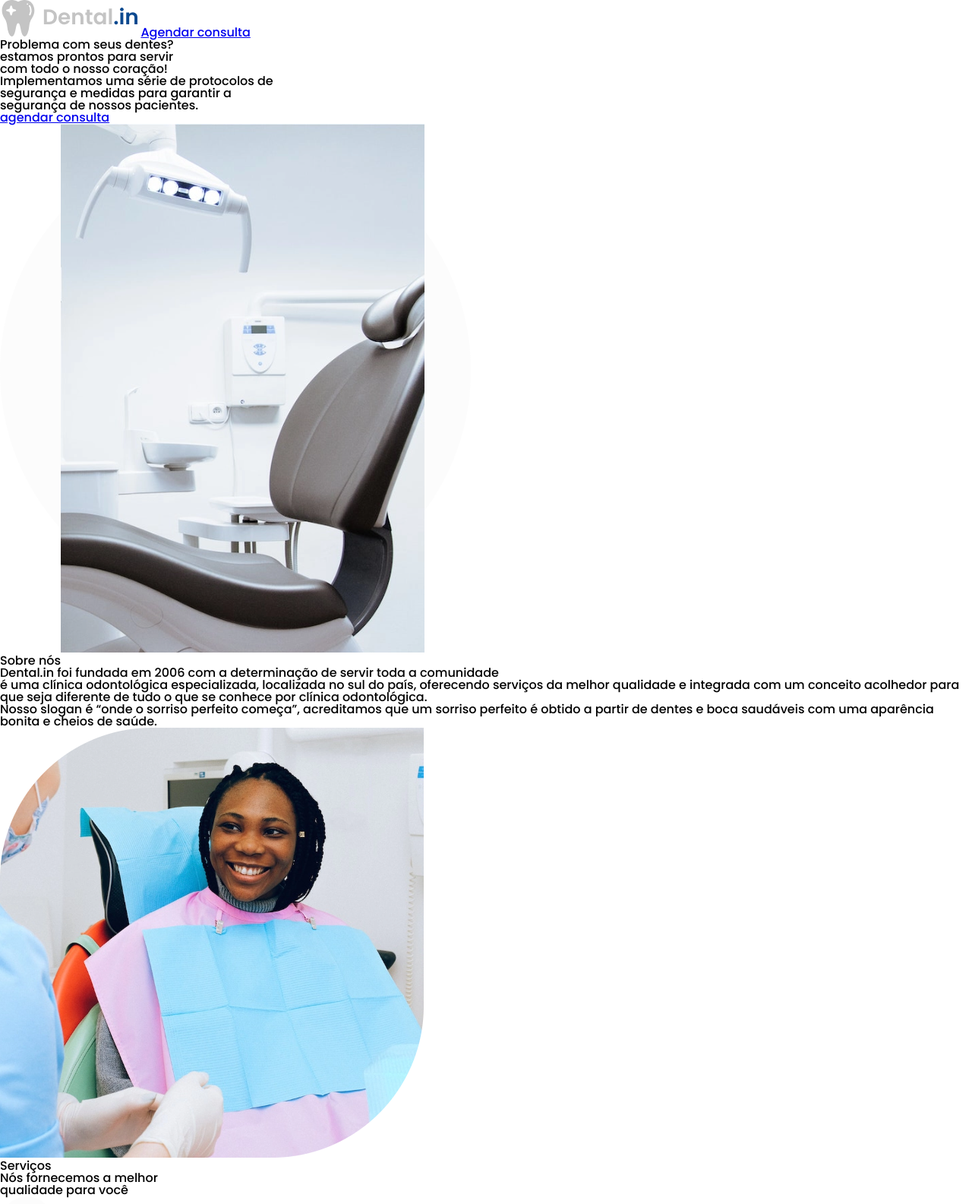
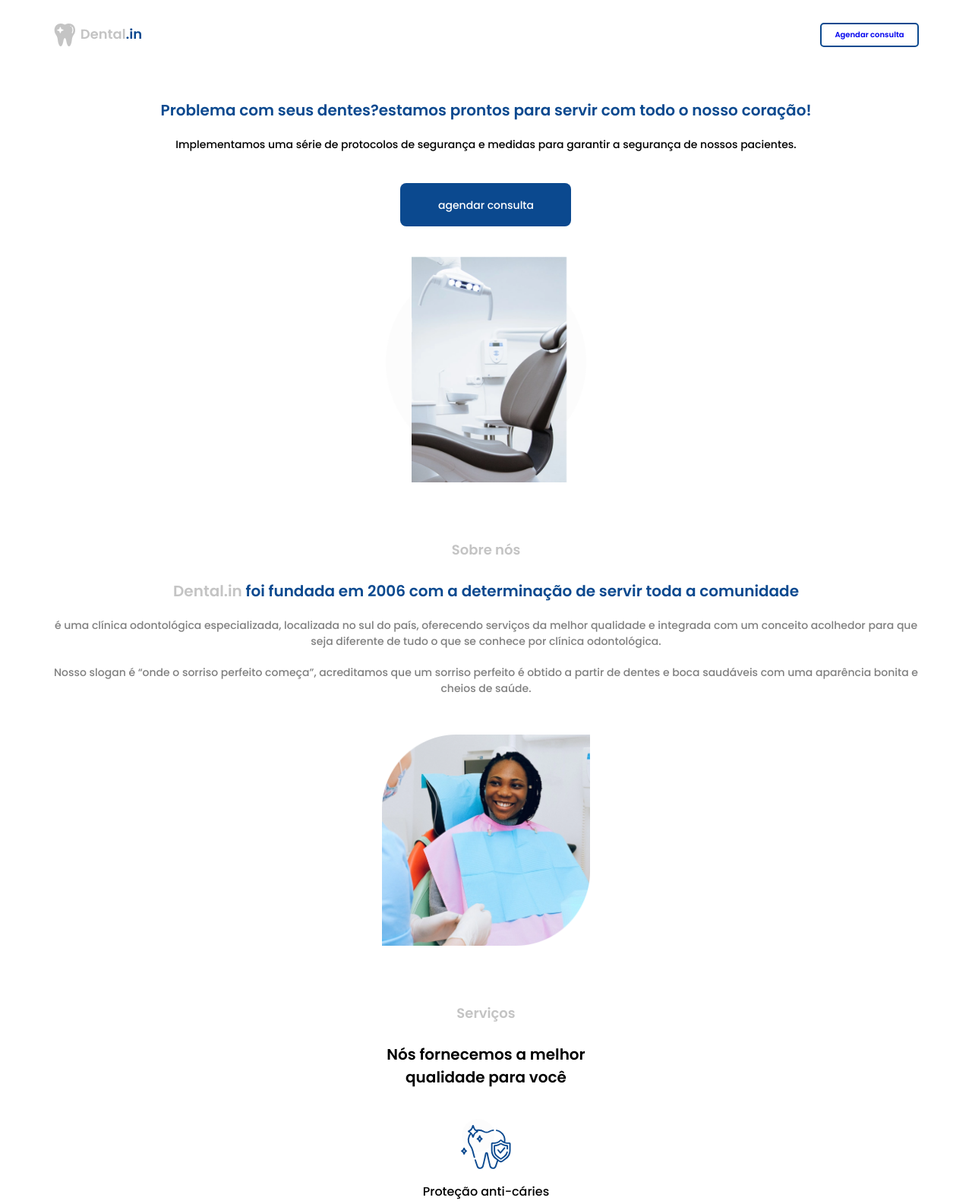
Before and after one commit to CristianPetry/DentalIn, a plain HTML site: page index.html in a window 1280 px wide. Shown: the top 1585 px of the page at 76% size. Drawn offline with Linux system fonts and the light colour scheme.

Commit message:
Css para dispositivos móveis ok

```diff
--- /dev/null
+++ b/about-us.css
@@ -0,0 +1,44 @@
+
+.about-us{
+    display: flex;
+    flex-direction: column;
+    align-items:center;
+}
+
+
+.about-us__tag{
+
+    font-size: 18px;
+    font-weight: 600;
+    color: var(--gray-100);
+    text-align: center;
+    display: block;
+}
+
+.about-us__title{
+    font-size: 20px;
+    color: var(--primary-color);
+    font-weight: 600;
+    text-align: center;
+    line-height: 30px;
+    margin-top: 30px;
+
+}
+
+.about-us__company-name-in-title{
+    color: var(--gray-100);
+}
+
+.about-us__text{
+    font-size: 14px;
+    color: var(--gray-200);
+    line-height: 21px;
+    text-align: center;
+    margin-top:20px;
+
+}
+
+.about-us__image{
+    margin-top: 50px;
+    max-width: 274px;
+}
--- /dev/null
+++ b/bottom-slogan.css
@@ -0,0 +1,44 @@
+.bottom-slogan{
+    display: flex;
+  flex-direction:column ;
+  align-items: center;
+}
+
+
+
+.bottom-slogan-container{
+    background-color: #c4c4c40f;
+    padding: 30px 0;
+}
+
+.bottom-slogan__tag{
+    color: var(--gray-100);
+    font-size: 18px;
+
+}
+.bottom-slogan__text{
+    color: var(--primary-color);
+    font-size: 18px;
+    line-height: 27px;
+    margin-top: 15px;
+    font-weight: 600;
+}
+.bottom-slogan__cta{
+    width: 135px;
+    height: 38px;
+    background-color: var(--primary-color);
+    display: block;
+    font-size: 10px;
+    color: var(--white);
+    text-decoration: none;
+    display: flex;
+    align-items: center;
+    justify-content: center;
+    border-radius: 5px;
+    margin-top: 15px;
+}
+
+.bottom-slogan__image{
+    margin-top: 40px;
+    max-width:239px;
+}
--- /dev/null
+++ b/footer.css
@@ -0,0 +1,19 @@
+footer{
+    display: flex;
+    flex-direction: column;
+    align-items: center;
+    padding-bottom: 35px;
+
+}
+
+
+
+.footer__logo{
+    width: 120px;
+}
+
+.footer__text{
+    font-size: 14px;
+    color: var(--gray-200);
+    margin: 32px;
+}
--- a/global.css
+++ b/global.css
@@ -15,3 +15,28 @@
 body{
     font-family: "Poppins",sans-serif;
 }
+
+
+.header,
+.presentation,
+.about-us,
+.services,
+.bottom-slogan,
+.footer {
+
+    max-width: 1200px;
+    margin:0 auto;
+    padding: 0 30px;
+
+}
+.bottom-slogan-container{
+  background-color: #c4c4c40f;
+}
+
+
+.about-us,
+.services,
+.bottom-slogan-container,
+.footer{
+    margin-top: 80px;
+}
--- /dev/null
+++ b/header.css
@@ -0,0 +1,27 @@
+.header{
+    margin-top: 30px;
+    display: flex;
+    justify-content: space-between;
+    align-items: center;
+
+}
+
+.header__logo{
+    width: 116px;
+
+}
+
+
+.header__cta{
+    text-decoration: none;
+    border: 2px solid var(--primary-color);
+    width: 130px;
+    height: 32px;
+    font-size: 10px;
+    font-weight: 600;
+    display: flex;
+    justify-content: center;
+    align-items: center;
+    border-radius: 5px;
+
+}
--- a/index.html
+++ b/index.html
@@ -12,6 +12,12 @@
 
     <link rel="stylesheet" href="reset.css">
     <link rel="stylesheet" href="global.css">
+    <link rel="stylesheet" href="header.css">
+    <link rel="stylesheet" href="presentation.css">
+    <link rel="stylesheet" href="about-us.css">
+    <link rel="stylesheet" href="services.css">
+    <link rel="stylesheet" href="bottom-slogan.css">
+    <link rel="stylesheet" href="footer.css">
 
 
     <title>Dental.In</title>
@@ -22,17 +28,17 @@
 
     <header class="header">
 
-        <img class="header__logotipo" src="assets/Logotipo.svg" alt="logotipo Dental.In">
+        <img class="header__logo" src="assets/Logotipo.svg" alt="logotipo Dental.In">
 
         <a class="header__cta" href="#">Agendar consulta</a>
     </header>
 
     <section class="presentation">
         <div class="presentation__desciption-container">
-            <h1 class="presentation__tittle">Problema com seus dentes?<br>estamos prontos para servir <br> com todo o nosso coração!</h1>
+            <h1 class="presentation__title">Problema com seus dentes?estamos prontos para servir  com todo o nosso coração!</h1>
 
-            <p class="presentation__text"><b>Implementamos uma série de protocolos de<br> segurança e medidas para garantir a<br>
-                    segurança de nossos pacientes.</b></p>
+            <p class="presentation__text">Implementamos uma série de protocolos de segurança e medidas para garantir a
+                    segurança de nossos pacientes.</p>
 
             <a class="presentation__cta" href="#">agendar consulta</a>
         </div>
@@ -48,7 +54,7 @@
             <span class="about-us__tag">Sobre nós</span>
 
 
-        <h1 class="about-us__tittle">Dental.in foi fundada em 2006 com
+        <h1 class="about-us__title"> <span class="about-us__company-name-in-title">Dental.in</span> foi fundada em 2006 com
                 a determinação de servir toda a comunidade</h1>
 
 
@@ -72,7 +78,7 @@
 
         <span class="services__tag">Serviços</span>
 
-            <h1 class="services__tittle">
+            <h1 class="services__title">
                 Nós fornecemos a melhor<br> qualidade para você
             </h1>
 
@@ -119,15 +125,16 @@
     <div class="bottom-slogan-container">
 
         <section class="bottom-slogan">
+
             <div class="bottom-slogan__description-container">
-                <span class="bottom-slogan-tag">Onde seu sorriso perfeito começa</span>
+                <span class="bottom-slogan__tag">Onde seu sorriso perfeito começa</span>
 
-                <p class="bottom-slogan-text">“A saúde bucal é uma das coisas mais importantes para a vida”</p>
+                <p class="bottom-slogan__text">“A saúde bucal é uma das coisas mais importantes para a vida”</p>
 
-                <a class="bottom-slogan-cta" href="#">Agendar consulta</a>
+                <a class="bottom-slogan__cta" href="#">Agendar consulta</a>
             </div>
 
-                <img class="bottom-slogan-image" src="/assets/image3.png" alt="Dentista e paciente sorrindo">
+                <img class="bottom-slogan__image" src="/assets/image3.png" alt="Dentista e paciente sorrindo">
 
         </section>
     </div>
--- /dev/null
+++ b/presentation.css
@@ -0,0 +1,55 @@
+.presentation{
+    margin-top: 68px;
+    display: flex;
+    flex-direction: column;
+    align-items: center;
+}
+
+.presentation__desciption-container{
+display: flex;
+flex-direction: column;
+align-items: center;
+
+}
+
+.presentation__title{
+    font-size: 20px;
+    color: var(--primary-color);
+    font-weight: 600;
+    line-height:  30px;
+    text-align: center;
+}
+
+.presentation__text{
+    font-size: 14px;
+    text-align: center;
+    color: var(--gray--200);
+    line-height:  21px;
+    text-align: center;
+    margin-top:20px ;
+}
+
+.presentation__cta{
+    background-color: var(--primary-color);
+    font-size: 14px;
+    color: var(--white);
+    width: 225px;
+    height: 57px;
+    display: flex;
+    align-items: center;
+    justify-content: center;
+    text-decoration: none;
+    border-radius: 8px;
+    margin-top: 40px;
+    transition: filter 250ms;
+}
+
+.presentation__cta:hover{
+    filter: brightness(1.2);
+
+}
+
+.presentation__image{
+    margin-top: 40px;
+    max-width: 265px;
+}
--- /dev/null
+++ b/services.css
@@ -0,0 +1,33 @@
+
+
+.services__tag{
+    font-size: 18px;
+    color: var(--gray-100);
+    display: block;
+    font-weight: 600;
+    text-align: center;
+}
+
+.services__title{
+    font-size: 20px;
+    line-height: 30px;
+    font-weight: 600;
+    text-align: center;
+    margin-top: 30px;
+    color: var(--black);
+}
+
+.services__item{
+    margin-top: 40px;
+}
+
+.services__image-item{
+    display: block;
+    margin:0 auto 20px auto;
+    width: 66px;
+}
+
+.services__description-item{
+    text-align: center;
+    display: block;
+}
```
